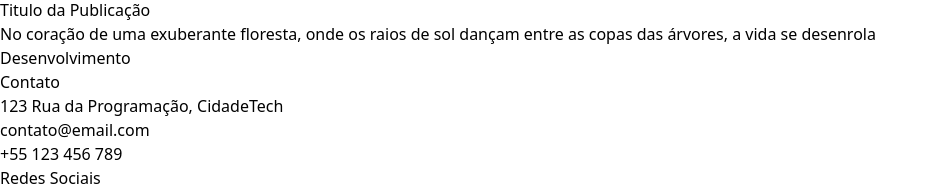
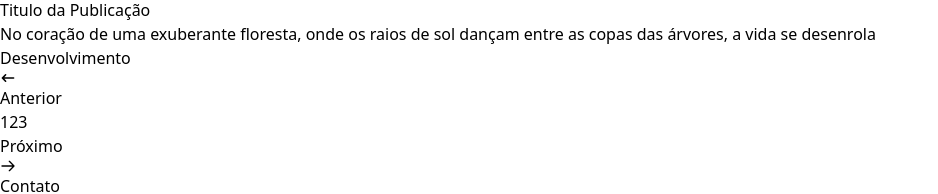
Before and after one commit to Teyzinho/blog, a React (Vite) app in the folder client/: page / in a window 1280 px wide. Shown: the part 2294-2488 px from the top of the page, without its empty margins (0-938 px from the left). Built offline with nearby package versions, Linux system fonts and the light colour scheme.

Commit message:
pagination frontend

```diff
--- a/client/src/components/Feed.jsx
+++ b/client/src/components/Feed.jsx
@@ -1,14 +1,19 @@
-import PostCard from './PostCard'
+import Pagination from "./Pagination";
+import PostCard from "./PostCard";
 
 const Feed = () => {
   return (
-    <main className='grid grid-cols-3 gap-x-7 gap-y-20 mt-28'>
+    <main>
+      <div className="grid grid-cols-3 gap-x-7 gap-y-20 mt-28">
         <PostCard />
         <PostCard />
         <PostCard />
         <PostCard />
+      </div>
+
+      <Pagination />
     </main>
-  )
-}
+  );
+};
 
-export default Feed
+export default Feed;
--- /dev/null
+++ b/client/src/components/Pagination.jsx
@@ -0,0 +1,27 @@
+import { HiArrowNarrowLeft,HiOutlineArrowRight } from "react-icons/hi";
+
+import Button from "./Button";
+
+const Pagination = () => {
+  return (
+    <nav className="w-full flex justify-between mt-24">
+      <button className="font-medium flex items-center gap-1">
+        <HiArrowNarrowLeft />
+        Anterior
+      </button>
+
+      <div className="flex gap-2">
+        <Button>1</Button>
+        <Button>2</Button>
+        <Button>3</Button>
+      </div>
+
+      <button className="font-medium flex items-center gap-1">
+        Próximo
+        <HiOutlineArrowRight/>
+        </button>
+    </nav>
+  );
+};
+
+export default Pagination;
--- a/client/src/components/PostCard.jsx
+++ b/client/src/components/PostCard.jsx
@@ -24,9 +24,9 @@ const PostCard = () => {
           No coração de uma exuberante floresta, onde os raios de sol dançam
           entre as copas das árvores, a vida se desenrola
         </p>
-      </div>
-      <div className="flex flex-wrap gap-2">
-        <Tag />
+        <div className="flex flex-wrap gap-2">
+          <Tag />
+        </div>
       </div>
     </div>
   );
--- /dev/null
+++ b/package.json
@@ -0,0 +1,5 @@
+{
+  "dependencies": {
+    "react-icons": "^4.10.1"
+  }
+}
```
Also changed, not shown: 1 other file (tests, documents, lock files or other folders).
